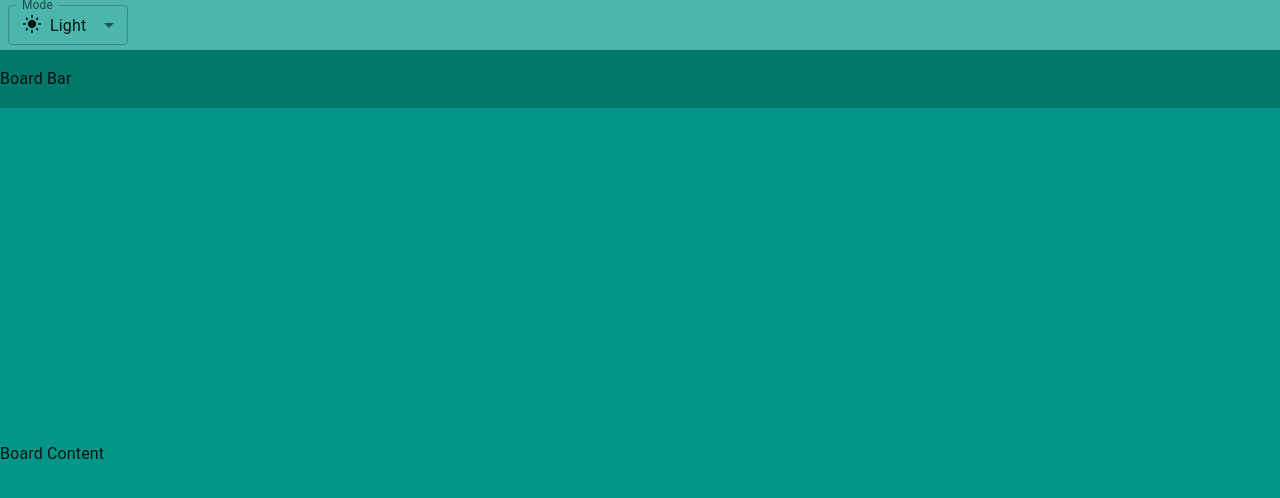
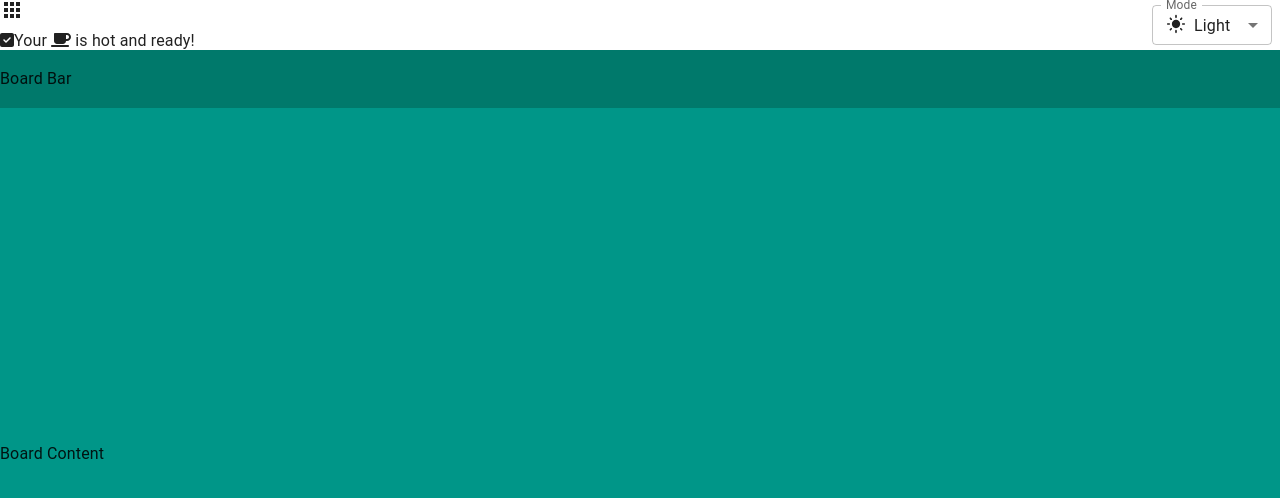
Before and after one commit to tienthanh110395/trello-web, a React (Vite) app: page / in a window 1280 px wide. Shown: the top 498 px of the page. Built offline with nearby package versions, Linux system fonts and the light colour scheme.

Commit message:
add icon and fontawesome

```diff
--- a/package.json
+++ b/package.json
@@ -12,10 +12,15 @@
   "dependencies": {
     "@emotion/react": "^11.11.0",
     "@emotion/styled": "^11.11.0",
+    "@fortawesome/fontawesome-svg-core": "^6.5.1",
+    "@fortawesome/free-brands-svg-icons": "^6.5.1",
+    "@fortawesome/free-solid-svg-icons": "^6.5.1",
+    "@fortawesome/react-fontawesome": "^0.2.0",
     "@mui/icons-material": "^5.11.16",
     "@mui/material": "^5.15.2",
     "@mui/styled-engine-sc": "^6.0.0-alpha.8",
     "@mui/styles": "^5.15.2",
+    "fg-loadcss": "^3.1.0",
     "react": "^18.2.0",
     "react-dom": "^18.2.0",
     "styled-components": "^6.1.1"
--- a/src/App.jsx
+++ b/src/App.jsx
@@ -1,4 +1,4 @@
-import Board from './pages/Boards/_id'
+import Board from '~/pages/Boards/_id'
 
 export default function App() {
   return (
--- a/src/components/AppBar/index.jsx
+++ b/src/components/AppBar/index.jsx
@@ -1,19 +1,29 @@
 import Box from '@mui/material/Box'
-import ModeSelect from '../../components/ModeSelect'
+import ModeSelect from '~/components/ModeSelect'
+import AppsIcon from '@mui/icons-material/Apps'
+import '~/fontawesome/FontAwesome'
+import { FontAwesomeIcon } from '@fortawesome/react-fontawesome'
 
 function AppBar() {
   return (
-    <>
-      <Box sx={{
-        backgroundColor: 'primary.light',
-        width: '100%',
-        height: (theme) => theme.trelloCustom.appBarHeight,
-        display: 'flex',
-        alignItems: 'center'
-      }}>
+    <Box sx={{
+      width: '100%',
+      height: (theme) => theme.trelloCustom.appBarHeight,
+      display: 'flex',
+      alignItems: 'center',
+      justifyContent: 'space-between'
+    }}>
+      <Box>
+        <AppsIcon/ >
+        <div>
+          <FontAwesomeIcon icon="check-square" />
+          Your <FontAwesomeIcon icon="coffee" /> is hot and ready!
+        </div>
+      </Box>
+      <Box>
         <ModeSelect/>
       </Box>
-    </>
+    </Box>
   )
 }
 
--- /dev/null
+++ b/src/fontawesome/FontAwesome.js
@@ -0,0 +1,6 @@
+import ReactDOM from 'react-dom'
+import { library } from '@fortawesome/fontawesome-svg-core'
+import { fab } from '@fortawesome/free-brands-svg-icons'
+import { faCheckSquare, faCoffee } from '@fortawesome/free-solid-svg-icons'
+
+library.add(fab, faCheckSquare, faCoffee)
--- a/src/pages/Boards/_id.jsx
+++ b/src/pages/Boards/_id.jsx
@@ -1,12 +1,14 @@
 import Container from '@mui/material/Container'
 
-import AppBar from '../../components/AppBar'
-import BoardBar from './BoardBar'
-import BoardContent from './BoardContent/BoardContent'
+import AppBar from '~/components/AppBar'
+/* Nếu đặt tên file là index.jsx thì chỉ cần ghi đường dẫn import đến folder chứa file */
+import BoardBar from '~/pages/Boards/BoardBar'
+/* Nếu không thì phải ghi đến tận tên file */
+import BoardContent from '~/pages/Boards/BoardContent/BoardContent'
 
 function Board() {
   return (
-    <Container disableGutters maxWidth={false} sx={{ height: '100vh', backgroundColor: 'primary.main' }}>
+    <Container disableGutters maxWidth={false} sx={{ height: '100vh'}}>
       <AppBar/>
       <BoardBar/>
       <BoardContent/>
--- a/vite.config.js
+++ b/vite.config.js
@@ -4,4 +4,10 @@ import react from '@vitejs/plugin-react-swc'
 // https://vitejs.dev/config/
 export default defineConfig({
   plugins: [react()],
+  // base: './'
+  resolve: {
+    alias: [
+      { find: '~', replacement: '/src' }
+    ]
+  }
 })
```
Also changed, not shown: jsconfig.json (added, +7 -0 lines), src/components/ModeSelect/index.jsx (+7 -7 lines), 1 other file (tests, documents, lock files or other folders).
